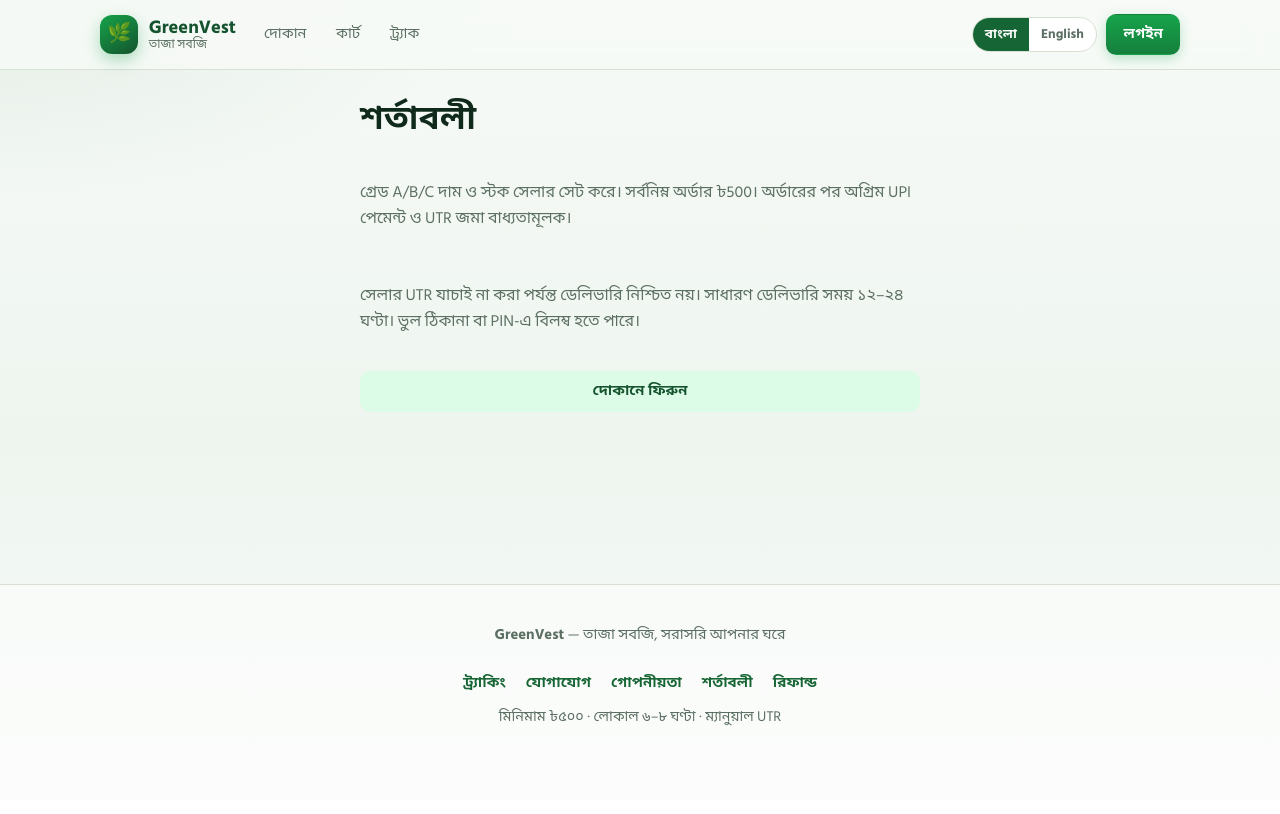
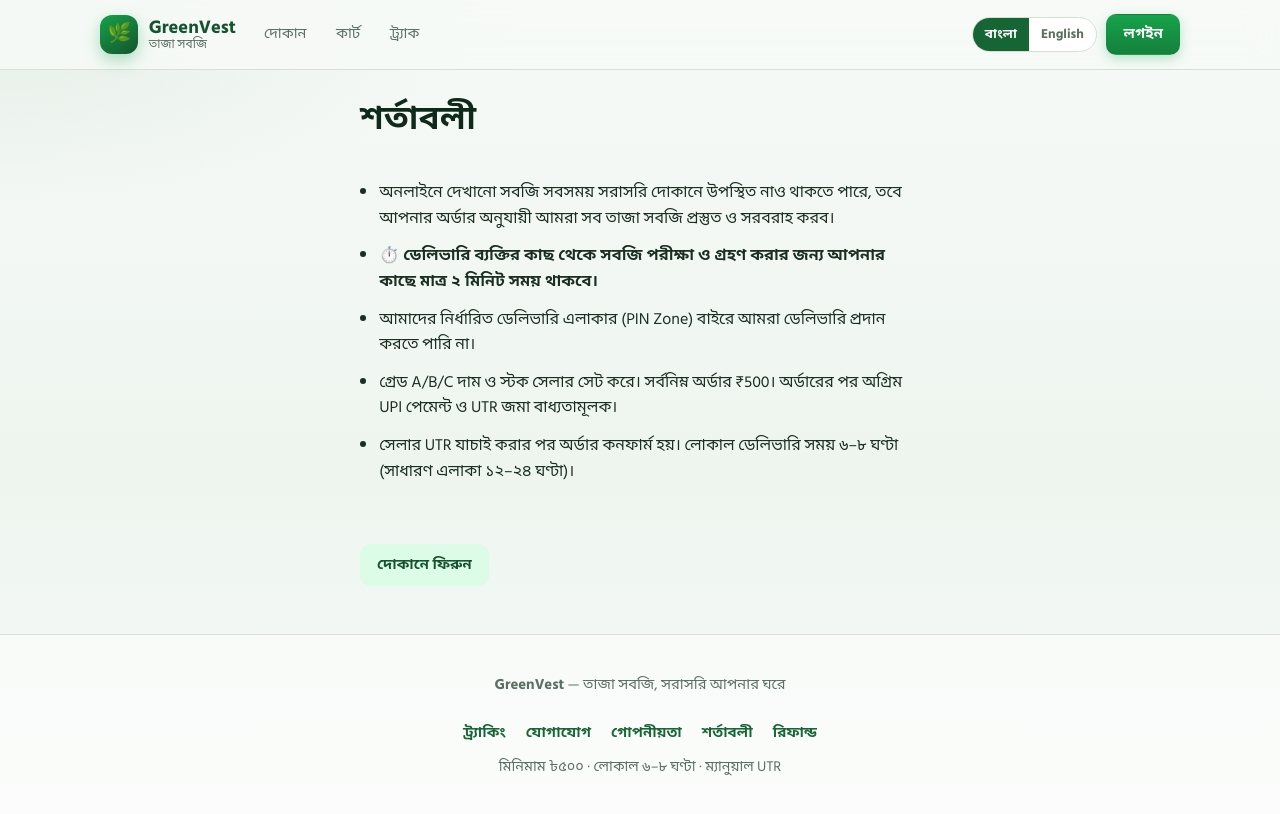
Before and after one commit to debajoyti007-max/greenvest-website, a React (Vite) app: page /terms in a window 1280 px wide. Shown: the top 814 px of the page. Built offline with nearby package versions, Linux system fonts and the light colour scheme; no server answers; the database is empty.

Commit message:
Update Terms of Service page with custom vegetable fulfillment, 2-minute handover inspection window, and designated delivery area rules

```diff
--- a/src/pages/Terms.tsx
+++ b/src/pages/Terms.tsx
@@ -7,19 +7,42 @@ export default function Terms() {
   return (
     <div className="page narrow legal-page">
       <h1>{lang === 'bn' ? 'শর্তাবলী' : 'Terms of service'}</h1>
-      <p>
-        {lang === 'bn'
-          ? `গ্রেড A/B/C দাম ও স্টক সেলার সেট করে। সর্বনিম্ন অর্ডার ৳${MIN_ORDER_AMOUNT}। অর্ডারের পর অগ্রিম UPI পেমেন্ট ও UTR জমা বাধ্যতামূলক।`
-          : `Grade A/B/C prices and stock are set by the seller. Minimum order is ₹${MIN_ORDER_AMOUNT}. After ordering you must pay advance via UPI and submit the UTR.`}
-      </p>
-      <p>
-        {lang === 'bn'
-          ? `সেলার UTR যাচাই না করা পর্যন্ত ডেলিভারি নিশ্চিত নয়। সাধারণ ডেলিভারি সময় ${DELIVERY_WINDOW_BN}। ভুল ঠিকানা বা PIN-এ বিলম্ব হতে পারে।`
-          : `Delivery is not confirmed until the seller verifies your UTR. Typical delivery window is ${DELIVERY_WINDOW}. Wrong address or PIN may delay delivery.`}
-      </p>
-      <Link to="/" className="btn btn-secondary">
-        {lang === 'bn' ? 'দোকানে ফিরুন' : 'Back to shop'}
-      </Link>
+
+      <ul style={{ display: 'flex', flexDirection: 'column', gap: '0.75rem', paddingLeft: '1.2rem', lineHeight: '1.6' }}>
+        <li>
+          {lang === 'bn'
+            ? 'অনলাইনে দেখানো সবজি সবসময় সরাসরি দোকানে উপস্থিত নাও থাকতে পারে, তবে আপনার অর্ডার অনুযায়ী আমরা সব তাজা সবজি প্রস্তুত ও সরবরাহ করব।'
+            : 'The vegetables shown online may not always be available in the physical shop, but we can provide everything fresh according to your order.'}
+        </li>
+        <li>
+          <strong>
+            {lang === 'bn'
+              ? '⏱️ ডেলিভারি ব্যক্তির কাছ থেকে সবজি পরীক্ষা ও গ্রহণ করার জন্য আপনার কাছে মাত্র ২ মিনিট সময় থাকবে।'
+              : '⏱️ You will have only 2 minutes to check and receive the vegetables from the delivery person.'}
+          </strong>
+        </li>
+        <li>
+          {lang === 'bn'
+            ? 'আমাদের নির্ধারিত ডেলিভারি এলাকার (PIN Zone) বাইরে আমরা ডেলিভারি প্রদান করতে পারি না।'
+            : 'We cannot provide delivery outside our designated delivery area.'}
+        </li>
+        <li>
+          {lang === 'bn'
+            ? `গ্রেড A/B/C দাম ও স্টক সেলার সেট করে। সর্বনিম্ন অর্ডার ₹${MIN_ORDER_AMOUNT}। অর্ডারের পর অগ্রিম UPI পেমেন্ট ও UTR জমা বাধ্যতামূলক।`
+            : `Grade A/B/C prices and stock are set by the seller. Minimum order is ₹${MIN_ORDER_AMOUNT}. After ordering, 50% advance UPI payment and UTR submission are mandatory.`}
+        </li>
+        <li>
+          {lang === 'bn'
+            ? `সেলার UTR যাচাই করার পর অর্ডার কনফার্ম হয়। লোকাল ডেলিভারি সময় ৬–৮ ঘণ্টা (সাধারণ এলাকা ${DELIVERY_WINDOW_BN})।`
+            : `Delivery is confirmed after seller verifies your UTR. Local delivery time is 6–8 hours (standard area ${DELIVERY_WINDOW}).`}
+        </li>
+      </ul>
+
+      <div style={{ marginTop: '1.5rem' }}>
+        <Link to="/" className="btn btn-secondary">
+          {lang === 'bn' ? 'দোকানে ফিরুন' : 'Back to shop'}
+        </Link>
+      </div>
     </div>
   )
 }
```
